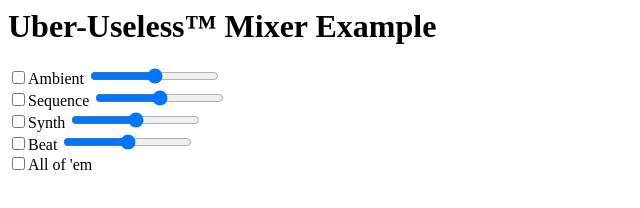
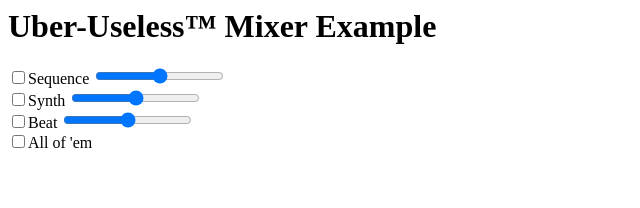
Before and after one commit to carribus/devmeetups, a plain HTML site: page webaudio/2 - Using Samples/index.html in a window 1280 px wide. Shown: the whole page, without its empty margins (0-640 px from the left). Drawn offline with Linux system fonts and the light colour scheme; no server answers.

Commit message:
Updated audio samples for example 2

```diff
--- a/webaudio/2 - Using Samples/index.html
+++ b/webaudio/2 - Using Samples/index.html
@@ -1,10 +1,6 @@
 <html>
     <body>
         <h1>Uber-Useless&trade; Mixer Example</h1>
-        <div>
-            <input type="checkbox" onclick="play('ambient')">Ambient</input>
-            <input type="range" min="0" max="100" value="50" oninput="setVolume('ambient', this.value)" />
-        </div>
         <div>
             <input type="checkbox" onclick="play('sequence')">Sequence</input>
             <input type="range" min="0" max="100" value="50" oninput="setVolume('sequence', this.value)" />
@@ -26,7 +22,6 @@
         synth: { file: "sound/synth-loop.wav", volume: 50.0 },
         beat: { file: "sound/beat-loop.wav", volume: 50.0 },
         sequence: { file: "sound/sequence-loop.wav", volume: 50.0 },
-        ambient: { file: "sound/ambient-loop.wav", volume: 50.0 },
     };
     let context = 'AudioContext' in window ? new AudioContext() : new webkitAudioContext();
     let source;
```
Also changed, not shown: 5 other files.
